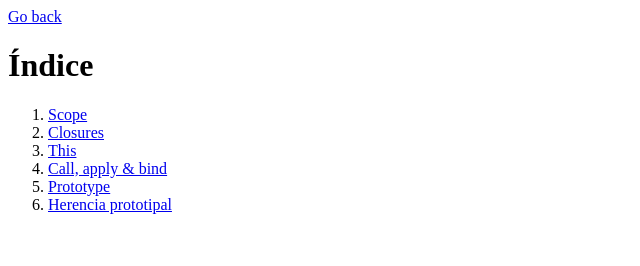
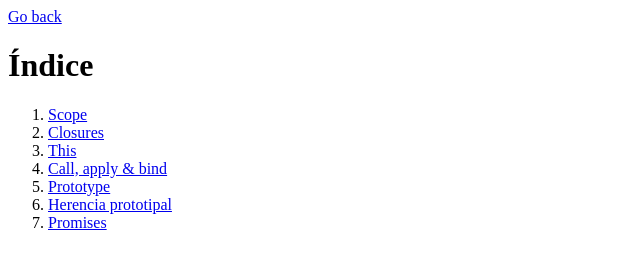
Before and after one commit to MemoBrown/JavaScript-profesional, a website: page ejercicios/index.html in a window 1280 px wide. Shown: the full height of the page, 0-640 px from the left. Drawn offline with Linux system fonts and the light colour scheme.

Commit message:
Cambios a index.html

```diff
--- a/ejercicios/index.html
+++ b/ejercicios/index.html
@@ -13,6 +13,7 @@
       <li><a href="/ejercicios/call-apply-bind.html">Call, apply & bind</a></li>
       <li><a href="/ejercicios/prototype.html">Prototype</a></li>
       <li><a href="/ejercicios/prototypal-inheritance.html">Herencia prototipal</a></li>
+      <li><a href="/ejercicios/promises.html">Promises</a></li>
     </ol>
   </body>
 </html>
```
